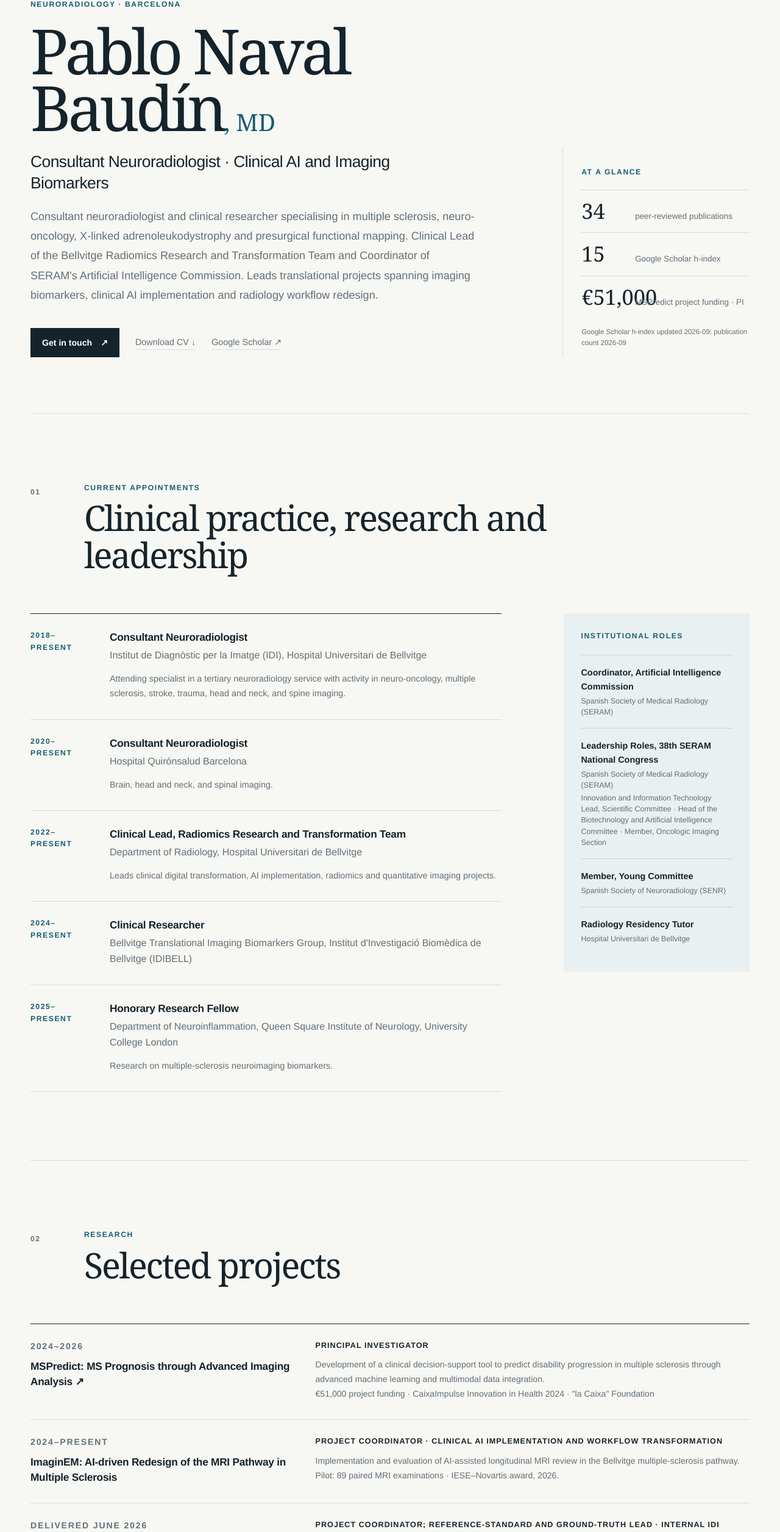
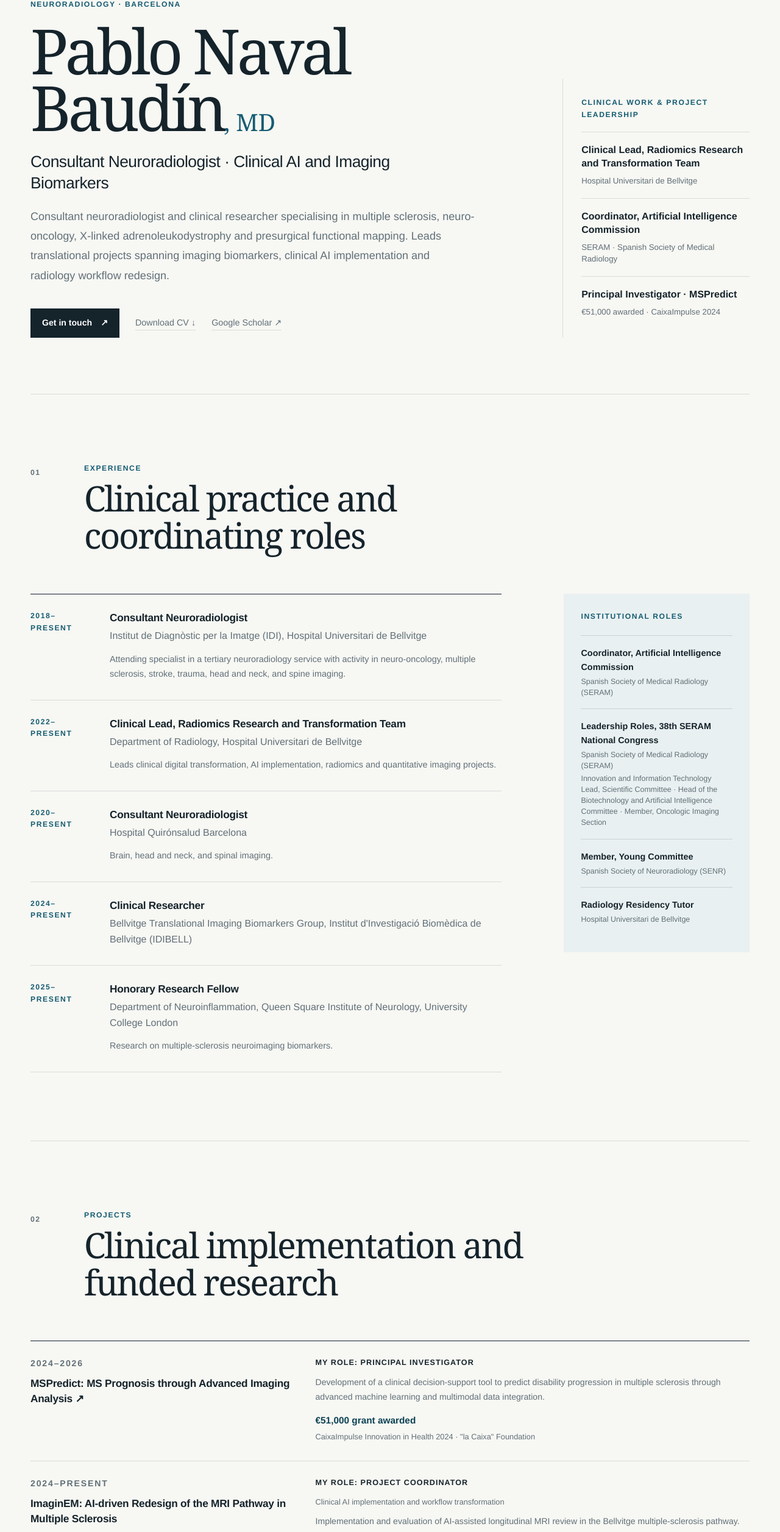
Before and after one commit to navalpablo/about, a Next.js app: page / in a window 1280 px wide. Shown: the part 178-2691 px from the top of the page at 61% size. Built offline with nearby package versions, Linux system fonts and the light colour scheme.

Commit message:
Prioritize clinical project experience and verify Pages deployment

```diff
--- a/app/globals.css
+++ b/app/globals.css
@@ -32,7 +32,8 @@ a {
   text-decoration: none;
 }
 
-a:focus-visible {
+a:focus-visible,
+summary:focus-visible {
   outline: 2px solid var(--accent);
   outline-offset: 5px;
 }
@@ -189,6 +190,35 @@ a:focus-visible {
   border-left: 1px solid var(--line);
 }
 
+.role-highlights {
+  margin: 18px 0 0;
+  padding: 0;
+  list-style: none;
+}
+
+.role-highlights li {
+  padding-block: 18px;
+  border-top: 1px solid var(--line);
+}
+
+.role-highlights strong {
+  display: block;
+  font-size: 1rem;
+  line-height: 1.4;
+}
+
+.role-highlights span {
+  display: block;
+  margin-top: 7px;
+  color: var(--muted);
+  font-size: 0.83rem;
+  line-height: 1.5;
+}
+
+.role-highlights a:hover {
+  color: var(--accent);
+}
+
 .metrics {
   margin: 18px 0 0;
 }
@@ -222,6 +252,7 @@ a:focus-visible {
 }
 
 .section {
+  scroll-margin-top: 88px;
   padding-block: 112px;
   border-top: 1px solid var(--line);
 }
@@ -362,6 +393,36 @@ a:focus-visible {
   text-transform: uppercase;
 }
 
+.project-item .project-context {
+  margin-bottom: 9px;
+  font-size: 0.8rem;
+}
+
+.project-item .project-funding {
+  display: grid;
+  gap: 3px;
+  margin-top: 13px;
+  font-size: 0.8rem;
+}
+
+.project-funding strong {
+  color: var(--accent-dark);
+  font-size: 0.96rem;
+}
+
+.project-item .item-detail {
+  margin-top: 12px;
+}
+
+.publication-metrics {
+  margin: -24px 0 32px;
+  color: var(--muted);
+}
+
+.publication-metrics strong {
+  color: var(--ink);
+}
+
 .publication-list {
   border-top: 1px solid var(--ink);
 }
@@ -480,6 +541,29 @@ a.publication-citation:hover {
 
 .media-section {
   padding-bottom: 128px;
+}
+
+.secondary-section {
+  padding-block: 72px;
+}
+
+.secondary-section h2 {
+  font-size: clamp(2rem, 3.4vw, 3rem);
+}
+
+.secondary-section .section-heading {
+  margin-bottom: 40px;
+}
+
+.media-details summary {
+  width: fit-content;
+  cursor: pointer;
+  color: var(--accent);
+  font-size: 0.92rem;
+}
+
+.media-details[open] summary {
+  margin-bottom: 26px;
 }
 
 .media-grid {
@@ -699,15 +783,18 @@ a.publication-citation:hover {
 
   .site-header {
     min-height: 64px;
+    flex-wrap: wrap;
+    gap: 12px;
+    padding-block: 12px;
     padding-inline: 16px;
   }
 
   .site-header nav {
-    max-width: calc(100vw - 78px);
-    gap: 17px;
+    flex: 1;
+    flex-wrap: wrap;
+    justify-content: flex-end;
+    gap: 8px 15px;
     font-size: 0.78rem;
-    overflow-x: auto;
-    scrollbar-width: none;
   }
 
   .site-header nav::-webkit-scrollbar {
--- a/app/page.tsx
+++ b/app/page.tsx
@@ -62,7 +62,23 @@ const externalLink = {
 } as const;
 
 export default function Home() {
-  const currentAppointments = cv.appointments.filter((item) => item.current);
+  const appointmentOrder = ["appt_idi_bellvitge_consultant", "appt_bellvitge_radiomics_lead"];
+  const currentAppointments = cv.appointments
+    .filter((item) => item.current)
+    .sort((a, b) => {
+      const rank = (id: string) => {
+        const index = appointmentOrder.indexOf(id);
+        return index < 0 ? appointmentOrder.length : index;
+      };
+      return rank(a.id) - rank(b.id);
+    });
+  const bellvitgeLead = currentAppointments.find(
+    (item) => item.id === "appt_bellvitge_radiomics_lead",
+  );
+  const seramRole = cv.leadership.find(
+    (item) => item.id === "role_seram_ai_commission_coordinator",
+  );
+  const teachingRoles = cv.leadership.filter((item) => item.years);
   const highlightedLeadership = cv.leadership
     .filter(
       (item) =>
@@ -90,14 +106,15 @@ export default function Home() {
           PNB
         </a>
         <nav aria-label="Primary navigation">
-          <a href="#research">Research</a>
+          <a href="#work">Experience</a>
+          <a href="#research">Projects</a>
           <a href="#publications">Publications</a>
-          <a href="#profile">Profile</a>
+          <a href="#profile">Teaching &amp; recognition</a>
           <a href="#contact">Contact</a>
         </nav>
       </header>
 
-      <main id="top">
+      <main id="top" data-cv-build={process.env.GITHUB_SHA ?? "local"}>
         <section className="hero shell" aria-labelledby="hero-title">
           <div className="hero-copy">
             <p className="eyebrow">Neuroradiology · Barcelona</p>
@@ -127,27 +144,28 @@ export default function Home() {
             </div>
           </div>
 
-          <aside className="hero-aside" aria-label="Research profile summary">
-            <p className="aside-label">At a glance</p>
-            <dl className="metrics">
-              <div>
-                <dt>{cv.scientific_profile.medline_indexed_publications}</dt>
-                <dd>peer-reviewed publications</dd>
-              </div>
-              <div>
-                <dt>{cv.scientific_profile.h_index.google_scholar}</dt>
-                <dd>Google Scholar h-index</dd>
-              </div>
-              {mspredict?.funding_eur ? (
-                <div>
-                  <dt>{formatFunding(mspredict.funding_eur)}</dt>
-                  <dd>MSPredict project funding · PI</dd>
-                </div>
+          <aside className="hero-aside" aria-label="Clinical and project roles">
+            <p className="aside-label">Clinical work &amp; project leadership</p>
+            <ul className="role-highlights">
+              {bellvitgeLead ? (
+                <li>
+                  <a href="#work"><strong>{bellvitgeLead.title}</strong></a>
+                  <span>Hospital Universitari de Bellvitge</span>
+                </li>
               ) : null}
-            </dl>
-            <p className="metric-note">
-              Google Scholar h-index updated {cv.scientific_profile.google_scholar_as_of ?? cv.scientific_profile.metrics_as_of}; publication count {cv.scientific_profile.publications_as_of ?? cv.scientific_profile.metrics_as_of}
-            </p>
+              {seramRole ? (
+                <li>
+                  <a href="#work"><strong>{seramRole.title}</strong></a>
+                  <span>SERAM · Spanish Society of Medical Radiology</span>
+                </li>
+              ) : null}
+              {mspredict ? (
+                <li>
+                  <a href="#research"><strong>Principal Investigator · MSPredict</strong></a>
+                  <span>{mspredict.funding_eur ? `${formatFunding(mspredict.funding_eur)} awarded · ` : ""}CaixaImpulse 2024</span>
+                </li>
+              ) : null}
+            </ul>
           </aside>
         </section>
 
@@ -155,8 +173,8 @@ export default function Home() {
           <div className="section-heading">
             <p className="section-number">01</p>
             <div>
-              <p className="eyebrow">Current appointments</p>
-              <h2 id="work-title">Clinical practice, research and leadership</h2>
+              <p className="eyebrow">Experience</p>
+              <h2 id="work-title">Clinical practice and coordinating roles</h2>
             </div>
           </div>
 
@@ -203,8 +221,8 @@ export default function Home() {
           <div className="section-heading">
             <p className="section-number">02</p>
             <div>
-              <p className="eyebrow">Research</p>
-              <h2 id="research-title">Selected projects</h2>
+              <p className="eyebrow">Projects</p>
+              <h2 id="research-title">Clinical implementation and funded research</h2>
             </div>
           </div>
 
@@ -224,18 +242,20 @@ export default function Home() {
                   </h3>
                 </div>
                 <div>
-                  <p className="project-role">
-                    {[project.role, project.type, project.institution]
+                  <p className="project-role">My role: {project.role}</p>
+                  {project.type || project.institution ? (
+                    <p className="project-context">{[project.type, project.institution]
                       .filter(Boolean)
-                      .join(" · ")}
-                  </p>
+                      .join(" · ")}</p>
+                  ) : null}
                   {project.principal_investigator ? (
-                    <p className="item-detail">Principal Investigator: {project.principal_investigator}</p>
+                    <p className="project-context">Principal Investigator: {project.principal_investigator}</p>
                   ) : null}
                   <p>{project.description}</p>
-                  {project.funding_eur ? (
-                    <p className="item-detail">
-                      {formatFunding(project.funding_eur)} project funding · {project.call} · {project.funder}
+                  {project.funding_eur || project.call || project.funder ? (
+                    <p className="project-funding">
+                      {project.funding_eur ? <strong>{formatFunding(project.funding_eur)} {project.role === "Principal Investigator" ? "grant awarded" : "total project funding"}</strong> : null}
+                      <span>{[project.call, project.funder].filter(Boolean).join(" · ")}</span>
                     </p>
                   ) : null}
                   {project.highlight ? (
@@ -260,6 +280,11 @@ export default function Home() {
             </div>
           </div>
 
+          <p className="publication-metrics">
+            <strong>{cv.scientific_profile.medline_indexed_publications}</strong> peer-reviewed publications
+            <span aria-hidden="true"> · </span>
+            Google Scholar h-index <strong>{cv.scientific_profile.h_index.google_scholar}</strong>
+          </p>
           <div className="publication-list">
             {selectedPublications.map((publication, index) => (
               <article className="publication-item" key={publication.id}>
@@ -307,14 +332,14 @@ export default function Home() {
         </section>
 
         <section
-          className="section shell"
+          className="section shell secondary-section"
           id="profile"
           aria-labelledby="profile-title"
         >
           <div className="section-heading">
             <p className="section-number">04</p>
             <div>
-              <p className="eyebrow">Scientific profile</p>
+              <p className="eyebrow">Teaching &amp; recognition</p>
               <h2 id="profile-title">Speaking, teaching and recognition</h2>
             </div>
           </div>
@@ -322,10 +347,19 @@ export default function Home() {
           <div className="profile-grid">
             <div>
               <div className="subsection-heading">
-                <p className="aside-label">Selected speaking</p>
-                <p>Invited lectures, panels and workshops</p>
+                <p className="aside-label">Teaching and speaking</p>
+                <p>Mentoring, courses and invited lectures</p>
               </div>
               <div className="compact-list">
+                {teachingRoles.map((role) => (
+                  <article key={role.id}>
+                    <p className="item-meta">{role.years?.join(", ")}</p>
+                    <div>
+                      <h3>{role.title}</h3>
+                      <p>{role.organization}</p>
+                    </div>
+                  </article>
+                ))}
                 {selectedTalks.map((talk) => (
                   <article key={talk.id}>
                     <p className="item-meta">
@@ -382,7 +416,7 @@ export default function Home() {
         </section>
 
         <section
-          className="section shell media-section"
+          className="section shell media-section secondary-section"
           id="media"
           aria-labelledby="media-title"
         >
@@ -394,7 +428,9 @@ export default function Home() {
             </div>
           </div>
 
-          <div className="media-grid">
+          <details className="media-details">
+            <summary>View {featuredMedia.length} interviews and features</summary>
+            <div className="media-grid">
             {featuredMedia.map((item) => (
               <a
                 className="media-card"
@@ -412,11 +448,12 @@ export default function Home() {
                 </p>
               </a>
             ))}
-          </div>
+            </div>
+          </details>
         </section>
 
         <section
-          className="section shell background-section"
+          className="section shell background-section secondary-section"
           id="background"
           aria-labelledby="background-title"
         >
--- a/data/cv.public.json
+++ b/data/cv.public.json
@@ -18,7 +18,7 @@
   },
   "profile": {
     "headline": "Consultant Neuroradiologist · Clinical AI and Imaging Biomarkers",
-    "summary": "Consultant neuroradiologist and clinical researcher specialising in multiple sclerosis, neuro-oncology, X-linked adrenoleukodystrophy and presurgical functional mapping. Clinical Lead of the Bellvitge Radiomics Research and Transformation Team and Coordinator of SERAM's Artificial Intelligence Commission. Leads translational projects spanning imaging biomarkers, clinical AI implementation and radiology workflow redesign.",
+    "summary": "Consultant neuroradiologist and clinical researcher specialising in multiple sclerosis, neuro-oncology, X-linked adrenoleukodystrophy and presurgical functional mapping. Leads translational projects spanning imaging biomarkers, clinical AI implementation and radiology workflow redesign.",
     "clinical_specialties": [
       "Neuroradiology",
       "Multiple sclerosis and demyelinating disease",
@@ -319,6 +319,8 @@
       "id": "project_amn_dimethyl_fumarate",
       "title": "Multi-omics Medicine to Understand Adrenomyeloneuropathy",
       "role": "Collaborator",
+      "principal_investigator": "Aurora Pujol Onofre",
+      "funding_eur": 817000,
       "funder": "Instituto de Salud Carlos III",
       "call": "Proyectos de Investigación en Salud",
       "reference": "ICI21/00085",
@@ -326,17 +328,6 @@
       "end_date": "2025",
       "description": "Phase IIb/III multicentre placebo-controlled randomised trial of dimethyl fumarate. Contribution includes neuroimaging analysis, diffusion tractography and MR spectroscopy.",
       "url": "https://portalfis.isciii.es/proyecto?idProyecto=ICI21/00085"
-    },
-    {
-      "id": "project_hipomem",
-      "title": "HIPOMEM: Role of the Hippocampus in Memory Processes in Temporal Lobe Epilepsy",
-      "role": "Collaborator",
-      "funder": "Ministry of Science and Innovation",
-      "call": "Ayudas para Incentivar la Consolidación Investigadora",
-      "reference": "CNS2022-136160",
-      "start_date": "2023",
-      "end_date": "2025",
-      "description": "Study of hippocampal memory function to support surgical planning in mesial temporal lobe epilepsy."
     }
   ],
   "talks": [
```
Also changed, not shown: public/data/cv.public.json (+3 -12 lines), scripts/verify-pages.mjs (added, +63 -0 lines), 2 other files (tests, documents, lock files or other folders).
